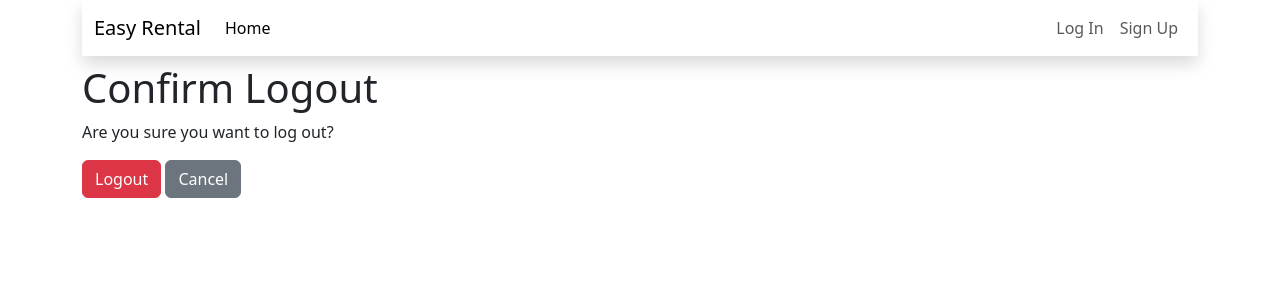
After one commit to tenzi1/RentalSite, a Django app: page /confirm_logout/ in a window 1280 px wide. The commit adds this page. Shown: the top 300 px of the page. Run offline with Django 5.2, Linux system fonts and the light colour scheme; parts of the project's set-up code (start-up, migrations or seed data) failed here and were passed over.

Commit message:
feat: Add logout template

```diff
--- a/templates/_base.html
+++ b/templates/_base.html
@@ -7,11 +7,7 @@
     <title>{% block title %} Easy Rental {% endblock %}</title>
     <link href="https://cdn.jsdelivr.net/npm/bootstrap@5.3.3/dist/css/bootstrap.min.css" rel="stylesheet"
         integrity="sha384-QWTKZyjpPEjISv5WaRU9OFeRpok6YctnYmDr5pNlyT2bRjXh0JMhjY6hW+ALEwIH" crossorigin="anonymous">
-    <style>
-        .singup-form {
-            background-color: orange;
-        }
-    </style>
+    <link rel="stylesheet" href="{% static 'css/base.css'%}">
 </head>
 
 <body>
@@ -29,4 +25,5 @@
     <script src="https://cdn.jsdelivr.net/npm/bootstrap@5.3.3/dist/js/bootstrap.bundle.min.js"
         integrity="sha384-YvpcrYf0tY3lHB60NNkmXc5s9fDVZLESaAA55NDzOxhy9GkcIdslK1eN7N6jIeHz"
         crossorigin="anonymous"></script>
+    <script src="{% static 'js/base.js' %}"></script>
 </body>
--- a/templates/navbar.html
+++ b/templates/navbar.html
@@ -1,7 +1,9 @@
 {% load static %}
 {% block navbar%}
 
-<nav class="navbar navbar-expand-lg bg-body-tertiary shadow">
+<!-- <nav class="navbar navbar-expand-lg bg-body-tertiary shadow"> -->
+<nav class="navbar navbar-expand-lg shadow" id="navbar">
+
     <div class="container-fluid">
 
         <a href="#" class="navbar-brand">Easy Rental</a>
@@ -11,11 +13,21 @@
         </button>
 
         <div class="collapse navbar-collapse" id="navbarSupportedContent">
-            <!-- <ul class="navbar-nav me-auto mb-2 mb-md-0">
+            <ul class="navbar-nav me-auto mb-2 mb-lg-0">
+                <li class="nav-item">
+                    <a class="nav-link active" aria-current="page" href="{% url 'home' %}">Home</a>
+                </li>
+            </ul>
+
+            <ul class="navbar-nav ml-auto">
                 {% if user.is_authenticated %}
                 <li class="nav-item">
-                    <a class="nav-link" href="{% url 'logout' %}">Log Out</a>
+                    <a href="{% url 'profile' %}" class="nav-link">Profile</a>
                 </li>
+                <li class="nav-item">
+                    <a href="{% url 'confirm-logout' %}" class="nav-link">Log out</a>
+                </li>
+
                 {% else %}
                 <li class="nav-item">
                     <a class="nav-link" href="{% url 'login' %}">Log In</a>
@@ -24,8 +36,10 @@
                     <a class="nav-link" href="{% url 'signup' %}">Sign Up</a>
                 </li>
                 {% endif %}
-            </ul> -->
+            </ul>
+        </div>
 
+        <!-- <div class="collapse navbar-collapse" id="navbarSupportedContent">
             <ul class="navbar-nav me-auto mb-2 mb-lg-0">
                 <li class="nav-item">
                     <a class="nav-link active" aria-current="page" href="{% url 'home' %}">Home</a>
@@ -34,9 +48,9 @@
                 <li class="nav-item">
                     <a href="{% url 'profile' %}" class="nav-link">Profile</a>
                 </li>
-                <li class="nav-item">
-                    <a class="nav-link" href="{% url 'logout' %}">Log Out</a>
-                </li>
+
+
+
                 {% else %}
                 <li class="nav-item">
                     <a class="nav-link" href="{% url 'login' %}">Log In</a>
@@ -44,13 +58,14 @@
                 <li class="nav-item">
                     <a class="nav-link" href="{% url 'signup' %}">Sign Up</a>
                 </li>
+
                 {% endif %}
-                <!-- <li class="nav-item dropdown">
+                 <li class="nav-item dropdown">
                     <a class="nav-link dropdown-toggle" href="#" role="button" data-bs-toggle="dropdown"
                         aria-expanded="false">
                         Dropdown
                     </a> -->
-                <!-- <ul class="dropdown-menu">
+        <!-- <ul class="dropdown-menu">
                         <li><a class="dropdown-item" href="#">Action</a></li>
                         <li><a class="dropdown-item" href="#">Another action</a></li>
                         <li>
@@ -58,13 +73,22 @@
                         </li>
                         <li><a class="dropdown-item" href="#">Something else here</a></li>
                     </ul> -->
-                <!-- </li> -->
-                <!-- <li class="nav-item">
+        <!-- </li> -->
+        <!-- <li class="nav-item">
                     <a class="nav-link disabled">Disabled</a>
                 </li> -->
-            </ul>
+        <!-- </ul>
+        <div class="mt-2">
+            <form action="{% url 'logout' %}" method="post">
+                {% csrf_token %}
+                <input type="submit" value="Log Out" class="btn nav-link">
+            </form>
         </div>
+
+    </div> -->
+
     </div>
+
 </nav>
 <!--  -->
 <!-- <nav class="navbar navbar-expand-md navbar-dark fixed-top bg-dark">
--- /dev/null
+++ b/users/templates/registration/logout.html
@@ -0,0 +1,20 @@
+{% extends '_base.html' %}
+
+{% block title %}
+Confirm logout
+{% endblock %}
+
+{% block content %}
+<h1>Confirm Logout</h1>
+<p>Are you sure you want to log out?</p>
+<form action="{% url 'logout' %}" method="post">
+    {% csrf_token %}
+    <div class="row">
+        <div class="col">
+            <button type="submit" class="btn btn-danger mr-2">Logout</button>
+            <a href="{% url 'home' %}" class="btn btn-secondary">Cancel</a>
+        </div>
+    </div>
+</form>
+
+{% endblock %}
--- a/users/templates/registration/user_profile.html
+++ b/users/templates/registration/user_profile.html
@@ -14,7 +14,7 @@ User Profile
                 {{ request.user}}
                 {% csrf_token %}
                 {{ form|crispy }}
-                <button class="btn btn-info">Create Profile</button>
+                <button class="btn btn-info">Update Profile</button>
             </form>
         </div>
     </div>
--- a/users/urls.py
+++ b/users/urls.py
@@ -1,10 +1,9 @@
 from django.urls import path
 
-from .views import SignupPageView, update_profile, ProfilePageView
+from .views import SignupPageView, update_profile, confirm_logout
 
 urlpatterns = [
     path("signup/", SignupPageView.as_view(), name="signup"),
     path("profile/", update_profile, name="profile"),
-    # path("profile/", ProfilePageView.as_view(), name="profile"),
-    # path("profile/<int:user_id>/", ProfilePageView.as_view(), name="profile"),
+    path("confirm_logout/", confirm_logout, name="confirm-logout"),
 ]
--- a/users/views.py
+++ b/users/views.py
@@ -45,3 +45,10 @@ def update_profile(request):
         else:
             form = CreateUserProfileForm(instance=request.user.profile)
             return render(request, "registration/user_profile.html", {"form": form})
+
+
+def confirm_logout(request):
+    """
+    Returns template with logout form.
+    """
+    return render(request, "registration/logout.html")
```
Also changed, not shown: static/js/base.js (+15 -0 lines).
